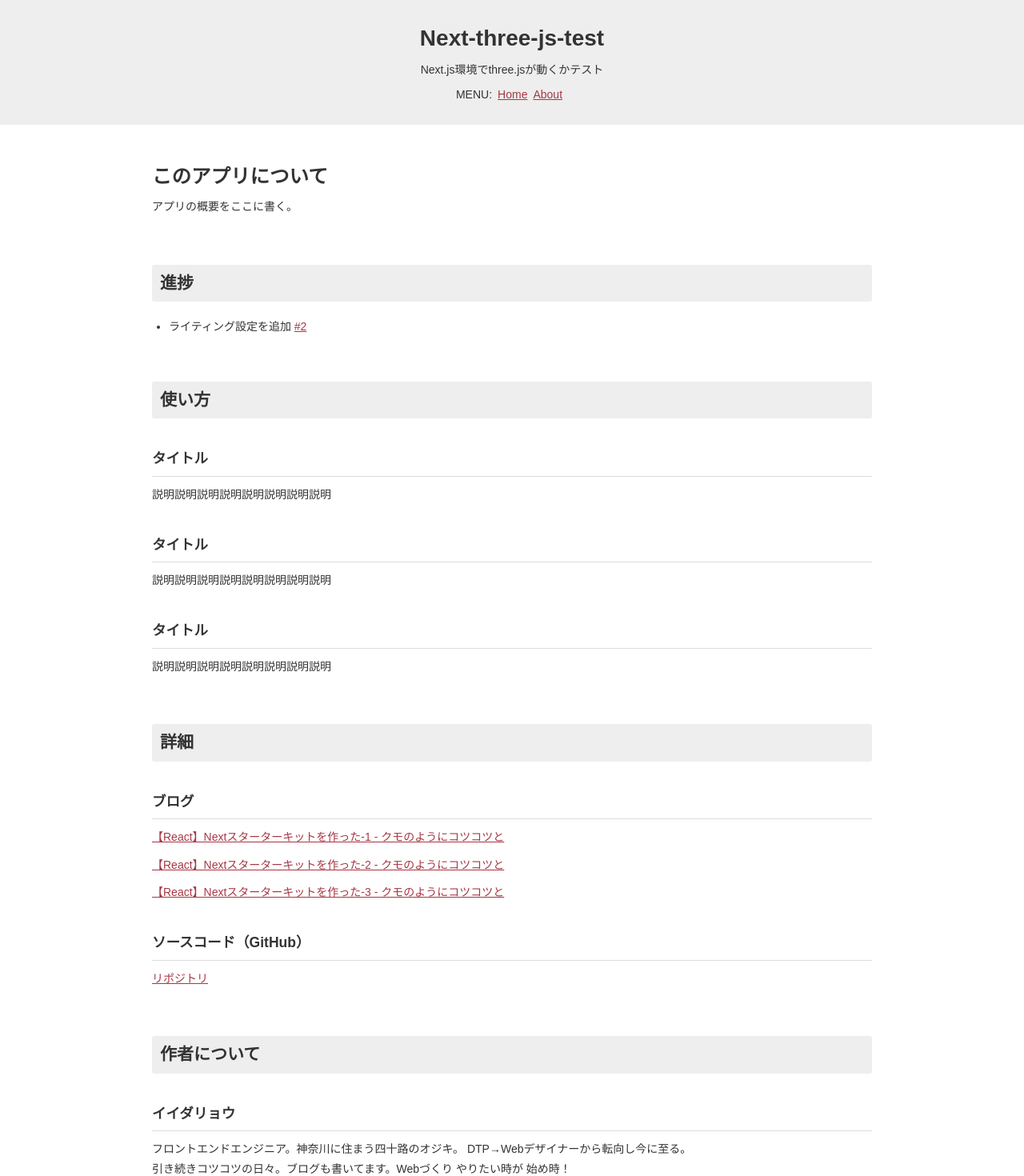
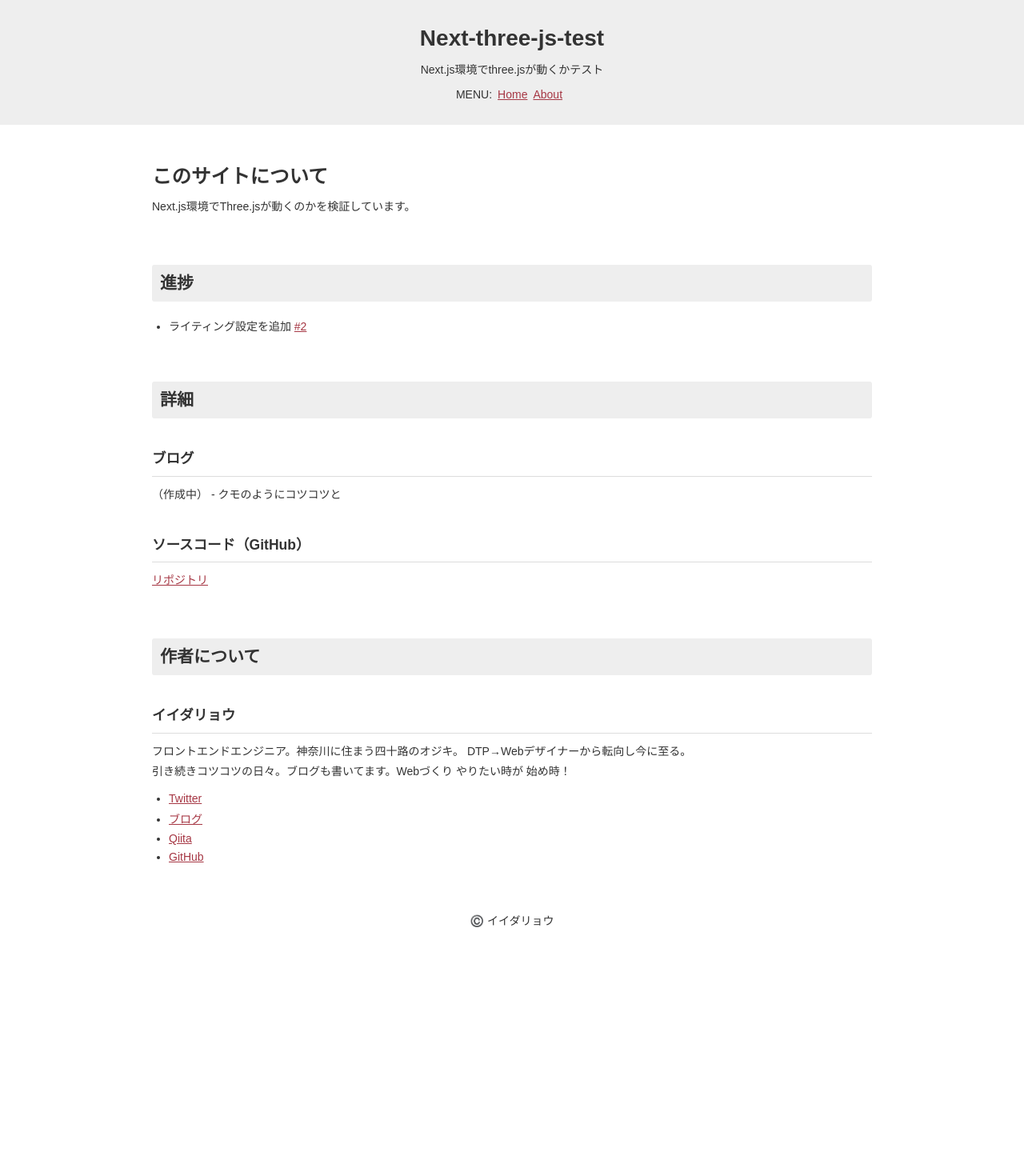
Before and after one commit to ryo-i/next-three-js-test, a Next.js app: page /about in a window 1280 px wide. Shown: the top 1470 px of the page at 80% size. After the commit the page ends 1194 px from the top, so only its background shows below. Built offline with nearby package versions, Linux system fonts and the light colour scheme.

Commit message:
AboutページとReadMeに内容を追加

```diff
--- a/pages/about.tsx
+++ b/pages/about.tsx
@@ -7,8 +7,8 @@ import Data from '../data/data.json';
 
 
 const headerTitle = Data.header.title;
-const pageTitle = 'このアプリについて';
-const pageText = 'アプリの概要をここに書く。';
+const pageTitle = 'このサイトについて';
+const pageText = 'Next.js環境でThree.jsが動くのかを検証しています。';
 const headTitle = pageTitle + ' | ' + headerTitle;
 
 
@@ -62,31 +62,14 @@ function About() {
                 </ul>
             </section>
             <section>
-                <h2>使い方</h2>
-                <section>
-                    <h3>タイトル</h3>
-                    <p>説明説明説明説明説明説明説明説明</p>
-                </section>
-                <section>
-                    <h3>タイトル</h3>
-                    <p>説明説明説明説明説明説明説明説明</p>
-                </section>
-                <section>
-                    <h3>タイトル</h3>
-                    <p>説明説明説明説明説明説明説明説明</p>
-                </section>
-            </section>
-            <section>
                 <h2>詳細</h2>
                 <section>
                     <h3>ブログ</h3>
-                    <p><a href="https://www.i-ryo.com/entry/2021/05/01/184600" target="_blank">【React】Nextスターターキットを作った-1 - クモのようにコツコツと</a></p>
-                    <p><a href="https://www.i-ryo.com/entry/2021/05/02/101424" target="_blank">【React】Nextスターターキットを作った-2 - クモのようにコツコツと</a></p>
-                    <p><a href="https://www.i-ryo.com/entry/2021/05/02/102630" target="_blank">【React】Nextスターターキットを作った-3 - クモのようにコツコツと</a></p>
+                    <p>（作成中） - クモのようにコツコツと</p>
                 </section>
                 <section>
                     <h3>ソースコード（GitHub）</h3>
-                    <p><a href="https://github.com/ryo-i/next-app-started" target="_blank">リポジトリ</a></p>
+                    <p><a href="https://github.com/ryo-i/next-three-js-test" target="_blank">リポジトリ</a></p>
                 </section>
             </section>
             <Profile />
```
Also changed, not shown: 1 other file (tests, documents, lock files or other folders).
